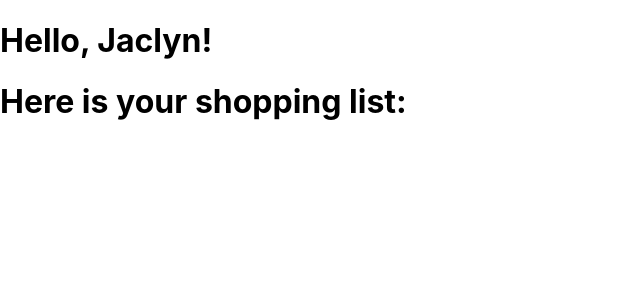
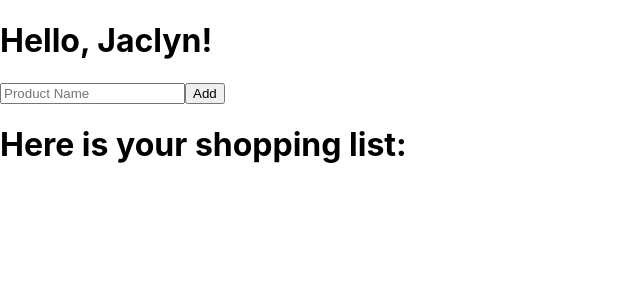
Before and after one commit to JaclynFoster/shopping-list, a React (Create React App) app: page / in a window 1280 px wide. Shown: the top 300 px of the page, without its empty margins (0-640 px from the left). Built offline with nearby package versions, Linux system fonts and the light colour scheme.

Commit message:
created shopping list form

```diff
--- a/src/App.tsx
+++ b/src/App.tsx
@@ -3,17 +3,14 @@
 import Greeter from './components/Greeter';
 import ShoppingList from './components/ShoppingList';
 import Item from './models/item';
+import ShoppingListForm from './components/ShoppingListForm';
 
 function App() {
   const [items, setItems ] = useState<Item[]>([])
-//   const items = [
-//     {id: 1, product: "Lemon", quantity: 3},
-//     {id: 2, product: "Chicken", quantity: 5},
-//     {id: 3, product: "Chocolate", quantity: 12}
-// ]
   return (
     <div>
  <Greeter person="Jaclyn"/>
+ <ShoppingListForm />
  <ShoppingList items={items}/>
     </div>
   );
--- a/src/components/ShoppingList.tsx
+++ b/src/components/ShoppingList.tsx
@@ -1,6 +1,5 @@
 import React from 'react'
-import Item from '../models/item';
-
+import Item from '../models/item'
 
 interface ShoppingListProps {
   items: Item[];
--- /dev/null
+++ b/src/components/ShoppingListForm.tsx
@@ -0,0 +1,18 @@
+import React from 'react'
+
+function ShoppingListForm(): JSX.Element {
+  function handleSubmit(e: React.FormEvent) {
+    e.preventDefault()
+    console.log('Submitted')
+  }
+  return (
+    <div>
+      <form onSubmit={handleSubmit}>
+        <input type="text" placeholder="Product Name" />
+        <button type="submit">Add</button>
+      </form>
+    </div>
+  )
+}
+
+export default ShoppingListForm
```
Also changed, not shown: src/components/Greeter.tsx (line endings or trailing spaces).
